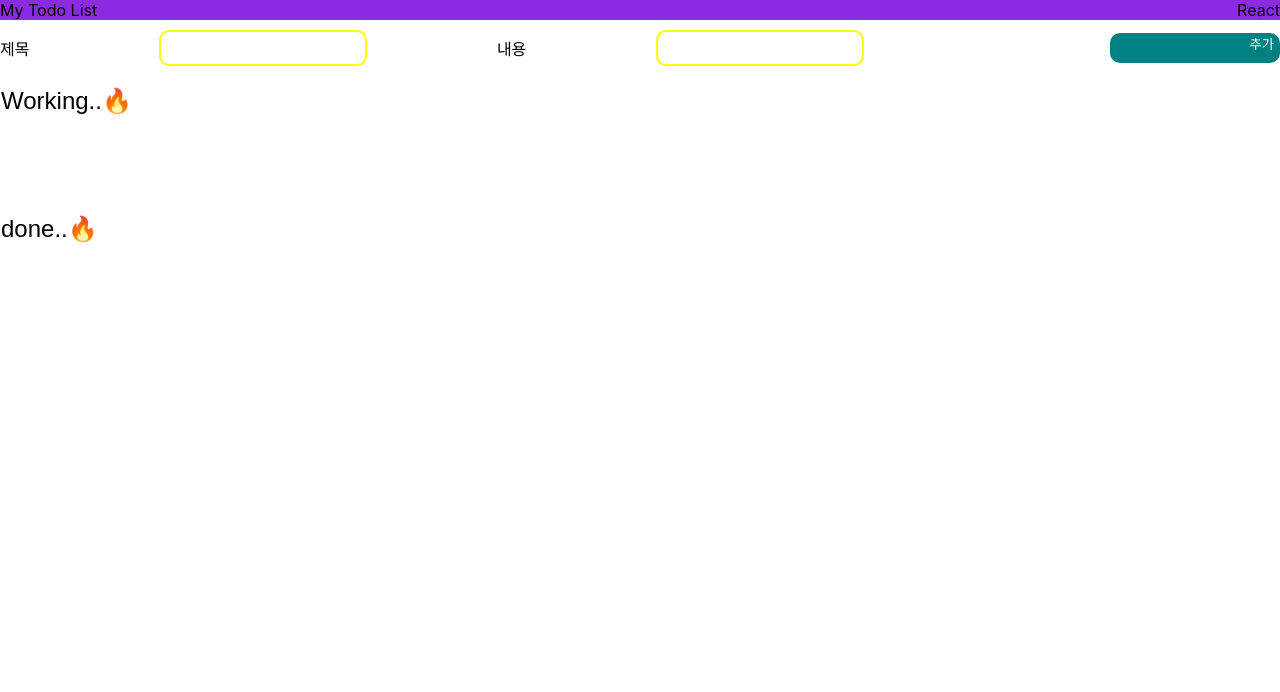
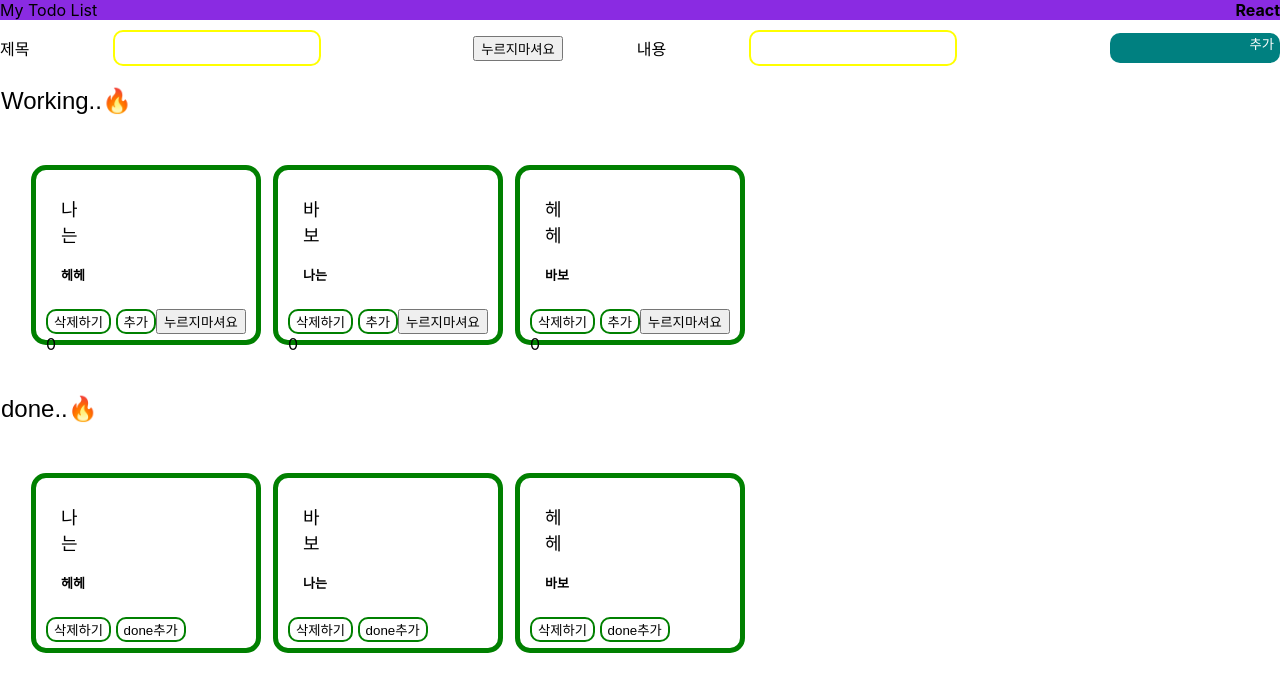
Before and after one commit to wnsgur1855/ToDoList-my-project, a React (Create React App) app: page / in a window 1280 px wide. Shown: the top 692 px of the page. Built offline with nearby package versions, Linux system fonts and the light colour scheme.

Commit message:
todolist에 count넣어보기

```diff
--- a/src/App.js
+++ b/src/App.js
@@ -7,8 +7,17 @@ import Done from './components/Done';
 function App() {
   const [title, setTitle] = useState('');
   const [content, setContent] = useState('');
-  const [todo, setTodo] = useState([]);
-  const [done, setDone] = useState([]);
+  const [todo, setTodo] = useState([
+    { id: 1, title: '나는', content: '헤헤' },
+    { id: 2, title: '바보', content: '나는' },
+    { id: 3, title: '헤헤', content: '바보' },
+  ]);
+  const [done, setDone] = useState([
+    { id: 1, title: '나는', content: '헤헤' },
+    { id: 2, title: '바보', content: '나는' },
+    { id: 3, title: '헤헤', content: '바보' },
+  ]);
+  const [count, setCount] = useState(0);
 
   const handleTitleChange = (event) => {
     setTitle(event.target.value);
@@ -22,16 +31,20 @@ function App() {
     setTodo([...todo, { id: todo.length + 1, title: title, content: content }]);
     alert('추가');
   };
+  const clickCount = () => {
+    setCount(count + 1);
+  };
 
   return (
     <div>
       <div className="topContainer">
-        <div>My Todo List</div>
-        <div>React</div>
+        <span className="texttex">My Todo List</span>
+        <strong className="texttex">React</strong>
       </div>
       <div className="title">
         제목 &nbsp;
         <input value={title} onChange={handleTitleChange} className="inputter" type="text" /> &nbsp;
+        <button onClick={clickCount}>누르지마셔요</button>
         내용 &nbsp;
         <input
           value={content}
@@ -56,6 +69,10 @@ function App() {
               setTodo={setTodo}
               done={done}
               setDone={setDone}
+              count={count}
+              setCount={setCount}
+              title={title}
+              content={content}
             />
           ))}
         </div>
--- a/src/components/working.jsx
+++ b/src/components/working.jsx
@@ -1,4 +1,4 @@
-const Working = ({ item, setTodo, todo, setDone, done, children }) => {
+const Working = ({ item, setTodo, todo, setDone, done, count, setCount, children }) => {
   const todoDel = (id) => {
     setTodo(todo.filter((item) => item.id !== id));
   };
@@ -17,6 +17,10 @@ const Working = ({ item, setTodo, todo, setDone, done, children }) => {
     console.log(item, find);
     alert('완료');
   };
+  const clickCount = () => {
+    setCount((count) => (count == 30 ? (count = 0) : count + 1));
+  };
+
   return (
     <div className="componentStyle">
       <div className="boxTitle">{item.title}</div>
@@ -28,6 +32,8 @@ const Working = ({ item, setTodo, todo, setDone, done, children }) => {
       <button onClick={() => clickDoneButtonHandler(item)} className="completeButton">
         추가
       </button>
+      <button onClick={clickCount}>누르지마셔요</button>
+      <div>{count}</div>
     </div>
   );
 };
```
